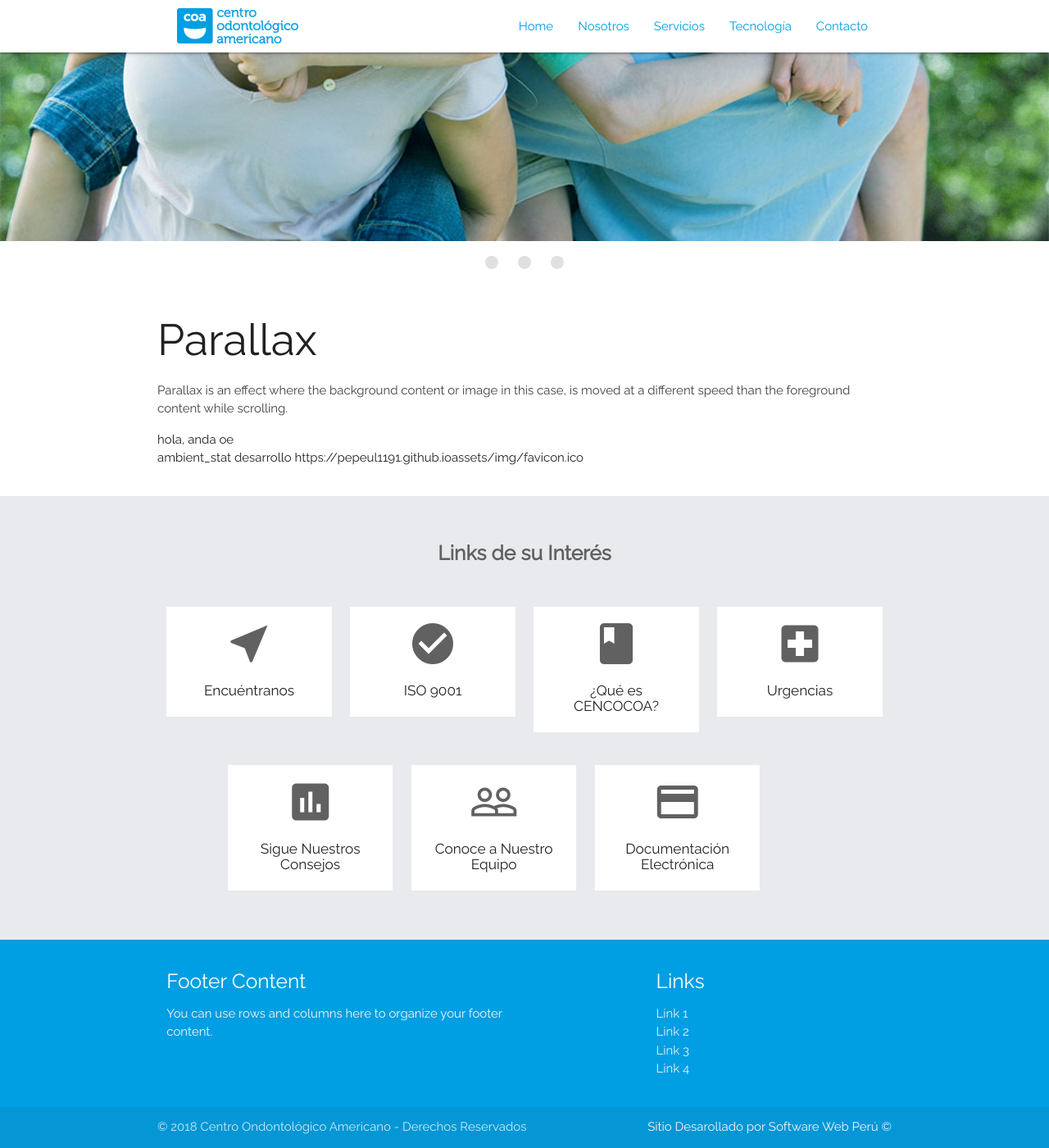
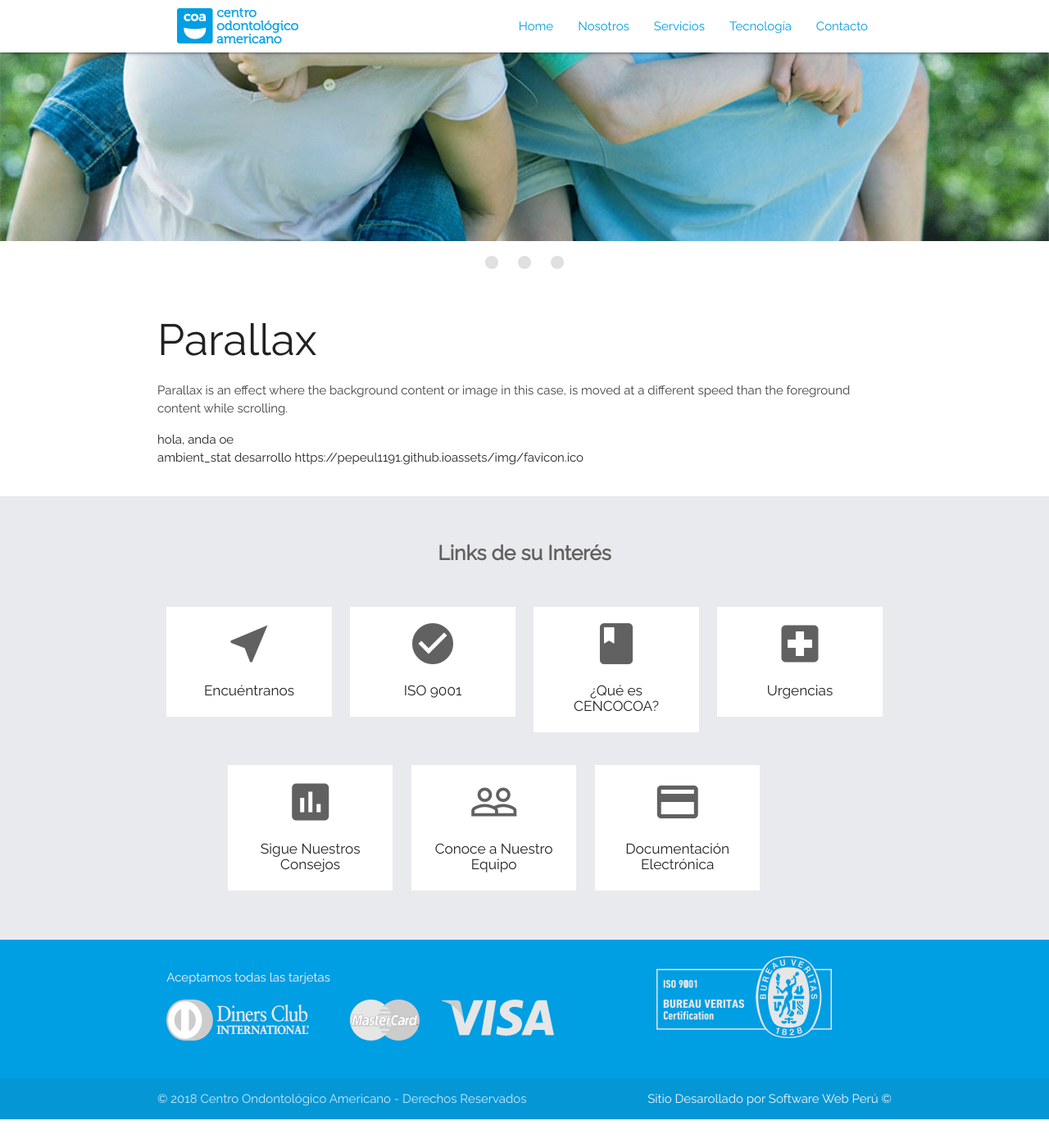
Before and after one commit to pepeul1191/jekyll-materialize, a Jekyll site: the page built from index.md, in a window 1280 px wide and 1400 px high, scrolled down 476 px. Shown: the whole window at 82% size. Built offline with Jekyll 4.4.1, drawn with Linux system fonts in a browser that asks for light colours; nearby versions of some CDN libraries; library files that are not in the unit come from our copies; after the commit the page ends 1841 px from its top, so only the background shows below that.

Commit message:
Tarjetas

```diff
--- a/_includes/footer.html
+++ b/_includes/footer.html
@@ -2,17 +2,21 @@
   <div class="container">
     <div class="row">
       <div class="col l6 s12">
-        <h5 class="white-text">Footer Content</h5>
-        <p class="grey-text text-lighten-4">You can use rows and columns here to organize your footer content.</p>
+        <p class="grey-text text-lighten-4">Aceptamos todas las tarjetas</p>
+        <div class="row">
+          <div class="col l6 s12 tarjeta">
+            <img src="{{ site.url }}/assets/img/diners_club.png" alt="">
+          </div>
+          <div class="col l3 s12 tarjeta">
+            <img src="{{ site.url }}/assets/img/mastercard.png" alt="">
+          </div>
+          <div class="col l3 s12 tarjeta">
+            <img src="{{ site.url }}/assets/img/visa.png" alt="">
+          </div>
+        </div>
       </div>
       <div class="col l4 offset-l2 s12">
-        <h5 class="white-text">Links</h5>
-        <ul>
-          <li><a class="grey-text text-lighten-3" href="#!">Link 1</a></li>
-          <li><a class="grey-text text-lighten-3" href="#!">Link 2</a></li>
-          <li><a class="grey-text text-lighten-3" href="#!">Link 3</a></li>
-          <li><a class="grey-text text-lighten-3" href="#!">Link 4</a></li>
-        </ul>
+        <img src="{{ site.url }}/assets/img/bureau_veritas.png" alt="">
       </div>
     </div>
   </div>
--- a/assets/css/styles.css
+++ b/assets/css/styles.css
@@ -22,3 +22,7 @@ nav i.material-icons{ font-size: 40px; }
 .link .info span { color: #ffbb06; font-size: 30px; }
 .link .info h6 { margin-top: 10px; margin-bottom: 10px; }
 .link .info p.p-style{ font-family: sans-serif; font-weight: bold; }
+/*-- footer --*/
+.tarjeta{
+  padding-bottom: 20px;
+}
```
Also changed, not shown: assets/img/bureau_veritas.png (added), assets/img/diners_club.png (added), assets/img/mastercard.png (added), assets/img/visa.png (added).
